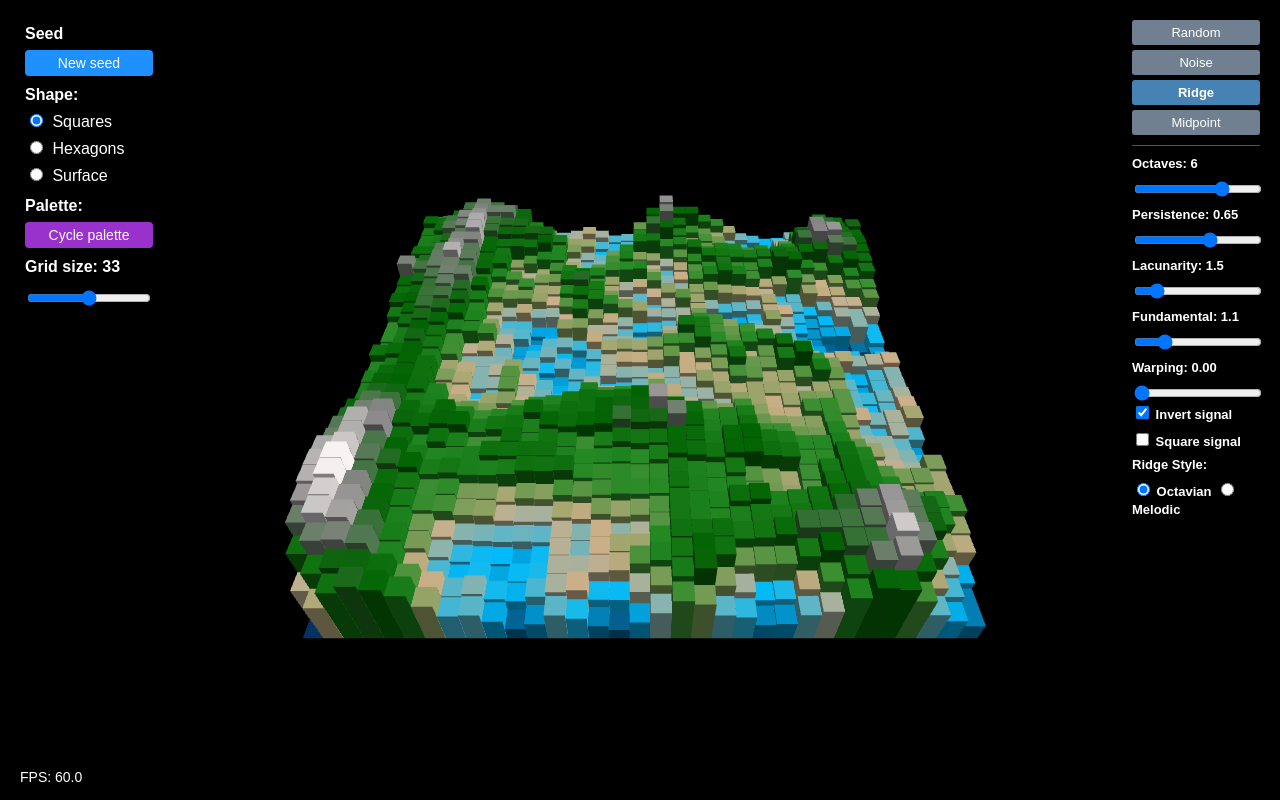
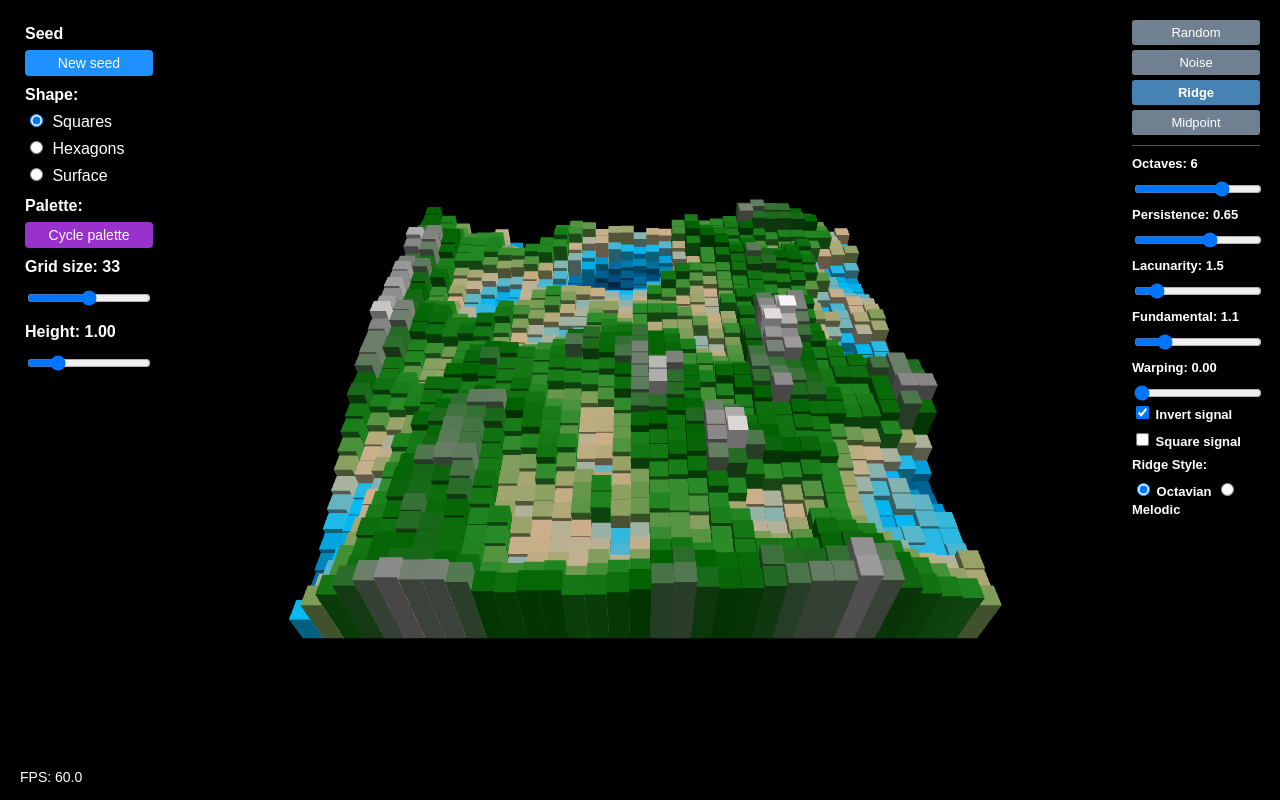
Before and after one commit to mooss/noisy, a plain HTML site: page web/grid-three.html in a window 1280 px wide. Drawn offline with nearby package versions, Linux system fonts and the light colour scheme.

Commit message:
Add UI slider to adjust terrain height

```diff
--- a/web/grid-three.html
+++ b/web/grid-three.html
@@ -225,6 +225,10 @@
                 <label>Grid size: <span id="grid-size-value">33</span></label>
                 <input type="range" id="grid-size-slider" min="1" max="9" value="5" step="1">
             </div>
+            <div>
+                <label>Height: <span id="height-multiplier-value">1.00</span></label>
+                <input type="range" id="height-multiplier-slider" min="0.1" max="5.0" value="1.0" step="0.05">
+            </div>
         </div>
 
         <!-- Terrain panel (right side) -->
--- a/web/grid-three.js
+++ b/web/grid-three.js
@@ -13,6 +13,7 @@ const config = {
     // Visualization options.
     renderStyle: 'quadPrism', // How the terrain is rendered (quadPrism, hexPrism, surface).
     palette: 0,               // Index of the color palette to use.
+    heightMultiplier: 1.0,    // Multiplier for the terrain height.
 
     // Generation settings.
     rngSeed: 23,              // Seed for deterministic terrain generation.
--- a/web/terrain.js
+++ b/web/terrain.js
@@ -11,6 +11,12 @@ function warpedNoise(noise, warpx, warpy, strength, simshift) {
 		)
 	}
 }
+
+// Base dimension of a grid.
+const GRID_UNIT = 256;
+
+// x and y coordinates shift to hide simplex artifact at the origin.
+const SIM_SHIFT = 1024;
 
 // Handles terrain data storage and generation algorithms.
 export class Grid {
@@ -30,17 +36,15 @@ export class Grid {
 
         // Grid layout.
         this.#size = config.gridSize;
-        this.#cellSize = 256 / this.#size;
+        this.#cellSize = GRID_UNIT / this.#size;
         this.#data = Array(this.#size).fill(0).map(() => new Array(this.#size).fill(0));
-
-        // Generation.
-        this.#maxH = this.#size * this.#cellSize / 5;
     }
 
     // Updates the stored generation parameters.
     setConfig(config) {
         this.#config = config;
         this.seed = config.rngSeed;
+        this.#maxH = (GRID_UNIT / 5) * this.#config.heightMultiplier;
     }
 
     ///////////////
@@ -68,7 +72,7 @@ export class Grid {
 		const noise = createNoise2D(createLCG(this.#seed));
 		const warpx = createNoise2D(createLCG(this.#seed + 1));
 		const warpy = createNoise2D(createLCG(this.#seed + 2));
-        this.#noiseGen = warpedNoise(noise, warpx, warpy, this.#config.noiseWarpingStrength, 256);
+        this.#noiseGen = warpedNoise(noise, warpx, warpy, this.#config.noiseWarpingStrength, SIM_SHIFT);
     }
 
     ///////////////
@@ -147,10 +151,9 @@ export class Grid {
             let total = 0;
             let frequency = this.#config.noiseFundamental / this.#size;
             let amplitude = 1;
-            let signal;
 
             for (let i = 0; i < this.#config.noiseOctaves; i++) {
-                signal = this.toRidge(this.#noiseGen(x, y, frequency));
+                let signal = this.toRidge(this.#noiseGen(x, y, frequency));
 
                 // Add the contribution of this octave to the result.
                 total += signal * amplitude;
--- a/web/ui.js
+++ b/web/ui.js
@@ -87,34 +87,44 @@ export class UI {
             }
         });
 
+        this.#setupSlider('height-multiplier-slider', 'height-multiplier-value', 'heightMultiplier', {
+            valueFormat: (v) => v.toFixed(2),
+            onUpdate: () => {
+                // Recompute the maxH on the existing grid instance.
+                this.#terrainGrid.setConfig(this.#config);
+                // Re-render the terrain with the new height. No need to regenerate data.
+                this.#regenerateTerrain();
+            }
+        });
+
         this.#setupSlider('noise-octaves-slider', 'noise-octaves-value', 'noiseOctaves', {
             isInteger: true,
-            onUpdate: () => this.#regenerateNoise()
+            onUpdate: () => this.#regenerateTerrain()
         });
 
         this.#setupSlider('noise-persistence-slider', 'noise-persistence-value', 'noisePersistence', {
             valueFormat: (v) => v.toFixed(2),
-            onUpdate: () => this.#regenerateNoise()
+            onUpdate: () => this.#regenerateTerrain()
         });
 
         this.#setupSlider('noise-lacunarity-slider', 'noise-lacunarity-value', 'noiseLacunarity', {
             valueFormat: (v) => v.toFixed(1),
-            onUpdate: () => this.#regenerateNoise()
+            onUpdate: () => this.#regenerateTerrain()
         });
 
         this.#setupSlider('noise-fundamental-slider', 'noise-fundamental-value', 'noiseFundamental', {
             valueFormat: (v) => v.toFixed(1),
-            onUpdate: () => this.#regenerateNoise()
+            onUpdate: () => this.#regenerateTerrain()
         });
 
         this.#setupSlider('noise-warping-strength-slider', 'noise-warping-strength-value', 'noiseWarpingStrength', {
             valueFormat: (v) => v.toFixed(2),
-            onUpdate: () => this.#regenerateNoise()
+            onUpdate: () => this.#regenerateTerrain()
         });
 
         this.#setupSlider('midpoint-roughness-slider', 'midpoint-roughness-value', 'midpointRoughness', {
             valueFormat: (v) => v.toFixed(2),
-            onUpdate: () => this.#regenerateNoise() // Regenerate handles midpoint too
+            onUpdate: () => this.#regenerateTerrain()
         });
 
 
@@ -140,8 +150,7 @@ export class UI {
         }
     }
 
-    // Helper to regenerate terrain only if the active terrain algorithm uses noise parameters.
-    #regenerateNoise() {
+    #regenerateTerrain() {
         this.#terrainGrid.setConfig(this.#config);
         this.#terrainGrid[this.#config.terrainAlgo]();
         this.#terrainRenderer.createGridMeshes();
@@ -165,18 +174,18 @@ export class UI {
         // Ridge parameter checkboxes.
         document.getElementById('ridge-invert-checkbox').addEventListener('change', (e) => {
             this.#config.ridgeInvertSignal = e.target.checked;
-            this.#regenerateNoise();
+            this.#regenerateTerrain();
         });
         document.getElementById('ridge-square-checkbox').addEventListener('change', (e) => {
             this.#config.ridgeSquareSignal = e.target.checked;
-            this.#regenerateNoise();
+            this.#regenerateTerrain();
         });
 
         // Ridge style radio buttons.
         this.#ridgeStyleRadios.forEach(radio => {
             radio.addEventListener('change', (e) => {
                 this.#config.ridgeStyle = e.target.value;
-                this.#regenerateNoise();
+                this.#regenerateTerrain();
             });
         });
 
```
